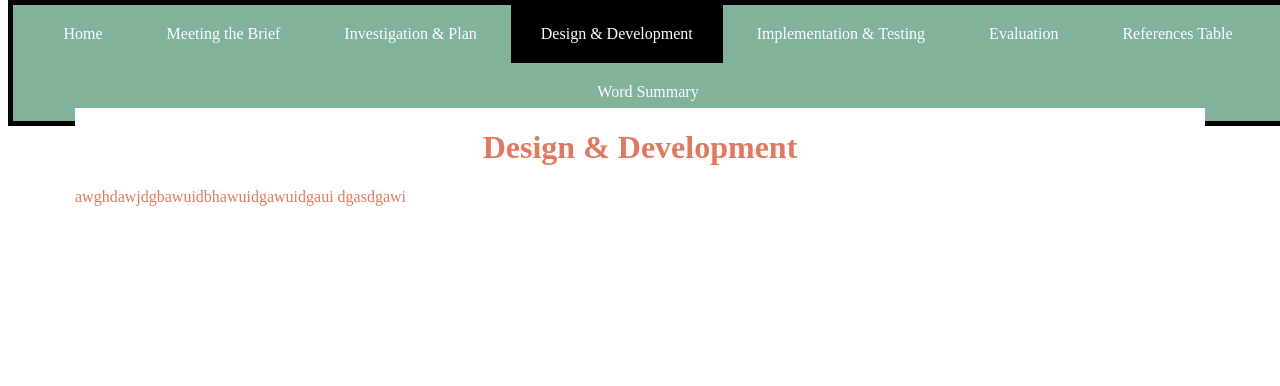
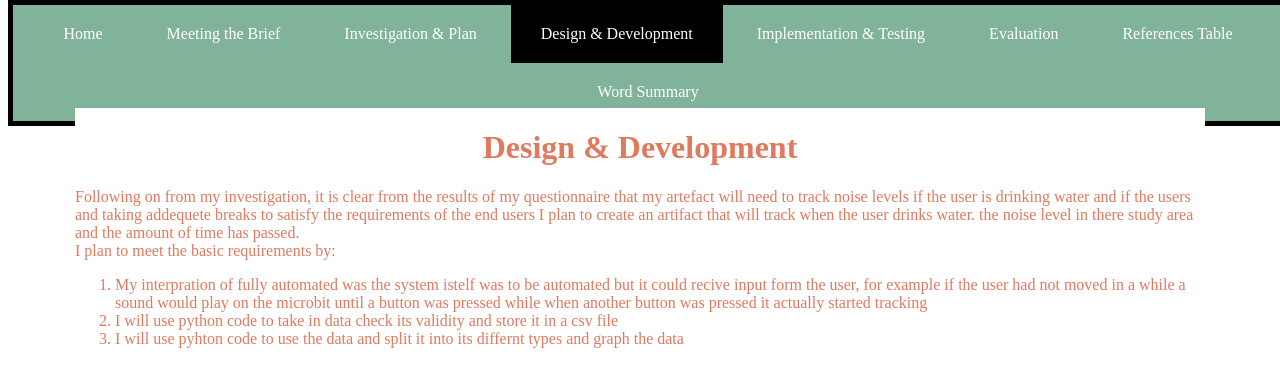
Before and after one commit to Conor-Doyle-29/Final-Year-Project, a plain HTML site: page design.html in a window 1280 px wide. Drawn offline with Linux system fonts and the light colour scheme.

Commit message:
Desgin + Finshed investigations

```diff
--- a/design.html
+++ b/design.html
@@ -25,9 +25,18 @@
 <div class = "text">
 <h1><center>Design & Development</center></h1>
 <p>
-awghdawjdgbawuidbhawuidgawuidgaui
+  Following on from my investigation, it is clear from the results of my questionnaire that my artefact will need to track noise levels if the user is drinking water and if the users and taking addequete breaks to satisfy the requirements of the end users
 
-dgasdgawi
+  I plan to create an artifact that will track when the user drinks water. the noise level in there study area and the amount of time has passed.
+
+  <br>
+  I plan to meet the basic requirements by:
+  <ol>
+    <li> My interpration of fully automated was the system istelf was to be automated but it could recive input form the user, for example if the user had not moved in a while a sound would play on the microbit until a button was pressed while when another button was pressed it actually started tracking </li>
+
+    <li> I will use python code to take in data check its validity and store it in a csv file</li>
+    <li> I will use pyhton code to use the data and split it into its differnt types and graph the data</li>
+  </ol>
 
 </p>
 </div>
```
Also changed, not shown: InvestigationAndPlan.html (+25 -0 lines), effect.PNG (added), noise.PNG (added), studytracker.PNG (added), wouldyou.PNG (added).
